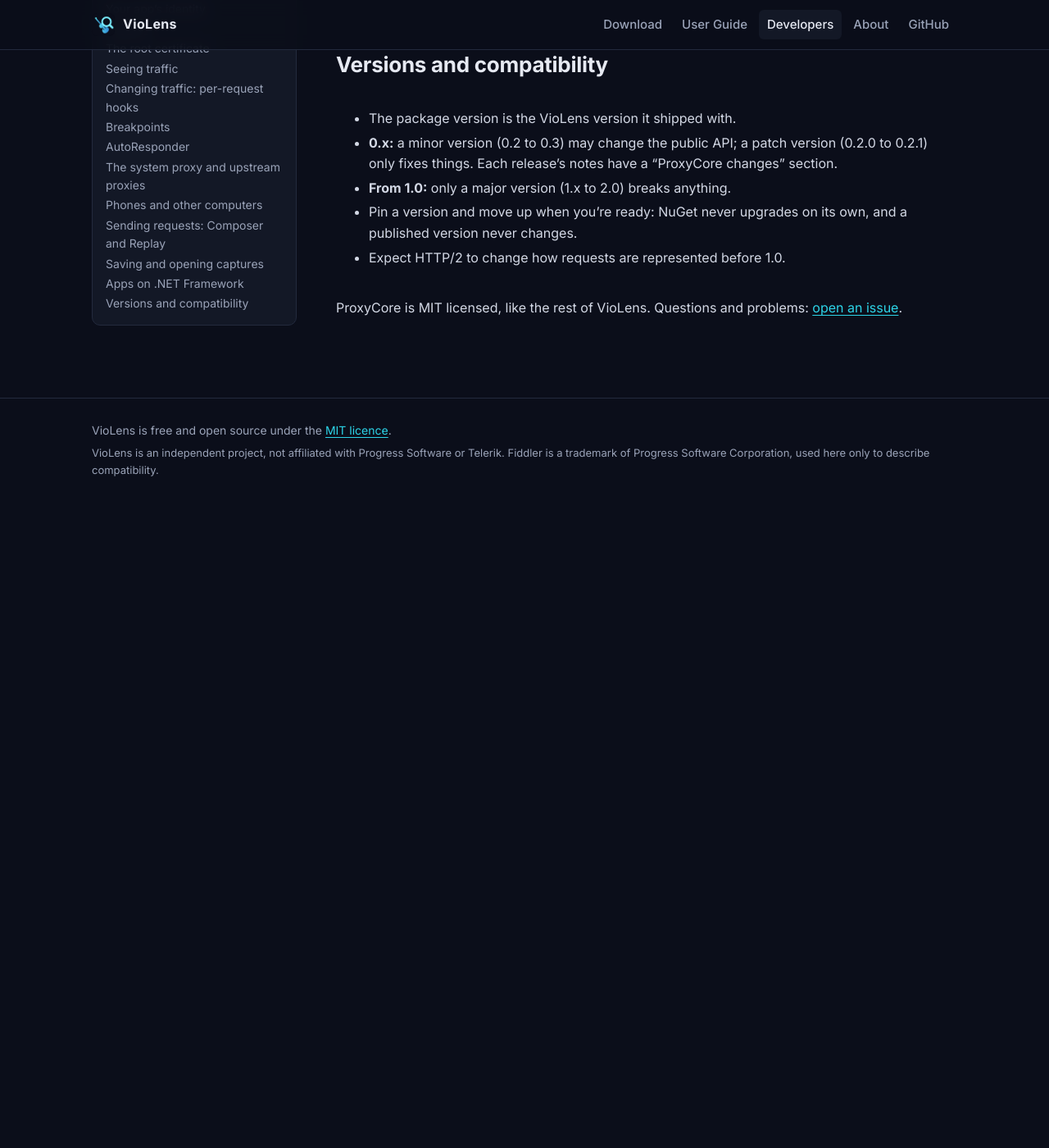
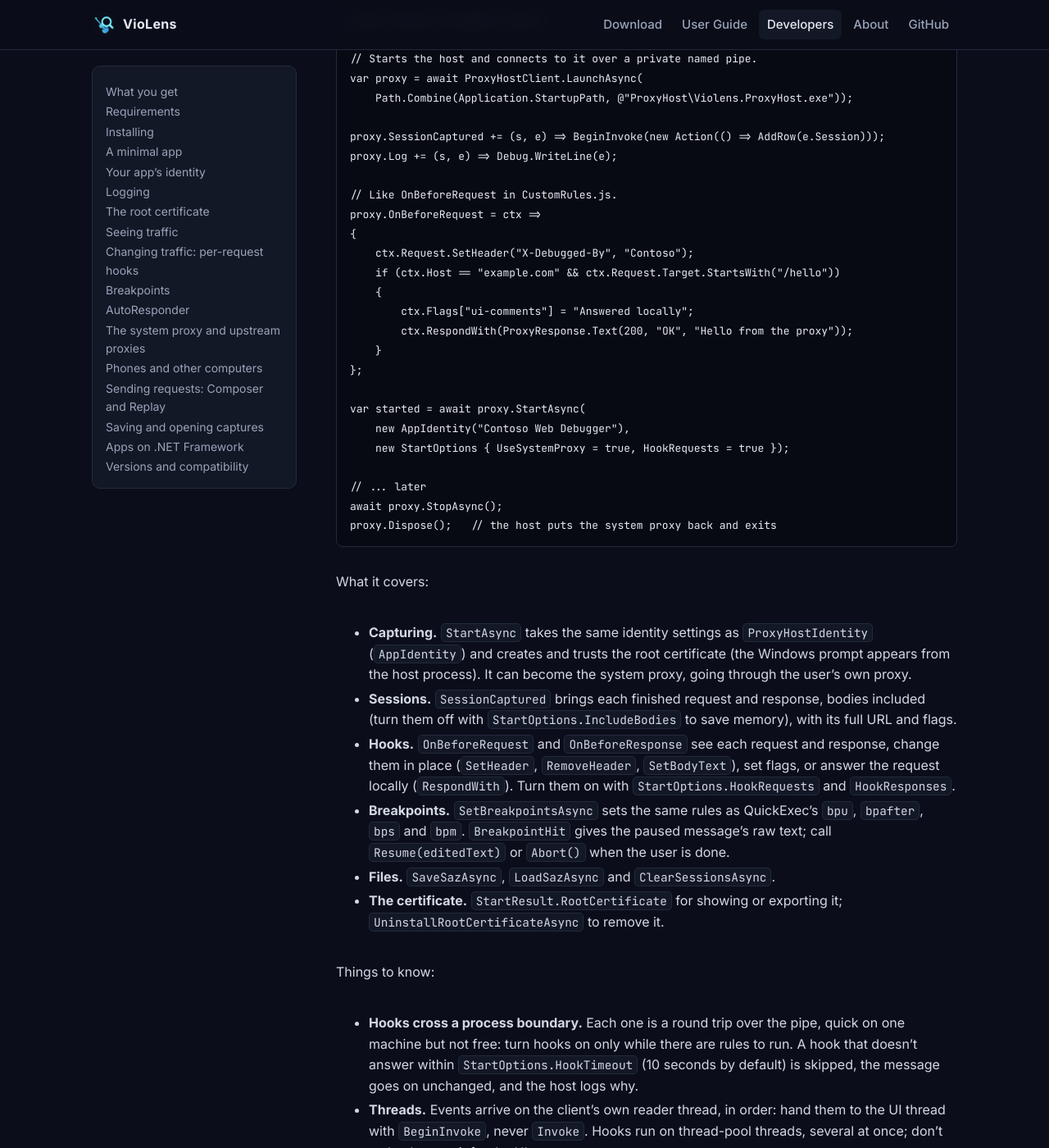
Before and after one commit to MarkSPowell/VioLens-site, a Jekyll site: the page built from developers.md, in a window 1280 px wide and 1400 px high, scrolled down 11786 px. Shown: the whole window at 82% size. Built offline with Jekyll 4.4.1, drawn with Linux system fonts in a browser that asks for light colours; before the commit the page ends 12416 px from its top, so only the background shows below that; some of the changed text lies outside the part shown.

Commit message:
Developers page: the .NET Framework client and host

````diff
--- a/developers.md
+++ b/developers.md
@@ -51,8 +51,9 @@
 
 - **.NET 10.** ProxyCore uses TLS and compression features that .NET
   Framework lacks. Windows Forms and WPF both run on .NET 10, so a desktop
-  app can move across; see [Apps on .NET Framework](#apps-on-net-framework)
-  if yours can't yet.
+  app can move across. An app that stays on .NET Framework uses the engine
+  through a separate host process instead: see
+  [Apps on .NET Framework](#apps-on-net-framework).
 - **Windows or macOS** for the parts that touch the operating system
   (trusting the root certificate, setting the system proxy). Capturing
   traffic sent straight to the proxy works on Linux too.
@@ -416,22 +417,93 @@
 
 ## Apps on .NET Framework
 
-ProxyCore needs .NET 10, so a .NET Framework app can't load it directly. The
-options:
+ProxyCore needs .NET 10, so a .NET Framework app can't load it directly.
+Instead, it can run the engine in a process of its own: **Violens.ProxyHost**,
+a small .NET 10 program, hosts ProxyCore, and your app talks to it through
+**Violens.ProxyHost.Client**, a library for .NET Standard 2.0 (so .NET
+Framework 4.6.2 and later) with no other dependencies.
 
-1. **Move the app to .NET 10.** Windows Forms and WPF are fully supported.
-   What usually holds a Fiddler-style app back is the rest: JScript.NET (for
-   FiddlerScript) doesn't exist on .NET 10, runtime compilation through
-   CodeDOM isn't supported, and extensions built for .NET Framework may not
-   load. VioLens handles those by translating FiddlerScript to run on a
-   JavaScript engine (`Violens.Compatibility`) and running old extensions in
-   a separate .NET Framework process.
-2. **Run the engine in its own process.** A small .NET 10 program hosts
-   ProxyCore, and your app talks to it over a named pipe: sessions one way,
-   rules and breakpoint decisions the other. Your app can stay on .NET
-   Framework, at the cost of designing that protocol. VioLens's legacy
-   extension host does the same thing in the other direction, and is a
-   working example of the pattern.
+| Part | What it is | Where to get it |
+|---|---|---|
+| `Violens.ProxyHost.Client` | The library your app references | NuGet |
+| `Violens.ProxyHost.exe` | The host, self-contained (no .NET 10 install needed) | `Violens.ProxyHost-<version>-win-x64.zip` on each release; ship it in a folder beside your app |
+
+```csharp
+using Violens.ProxyHost.Client;
+
+// Starts the host and connects to it over a private named pipe.
+var proxy = await ProxyHostClient.LaunchAsync(
+    Path.Combine(Application.StartupPath, @"ProxyHost\Violens.ProxyHost.exe"));
+
+proxy.SessionCaptured += (s, e) => BeginInvoke(new Action(() => AddRow(e.Session)));
+proxy.Log += (s, e) => Debug.WriteLine(e);
+
+// Like OnBeforeRequest in CustomRules.js.
+proxy.OnBeforeRequest = ctx =>
+{
+    ctx.Request.SetHeader("X-Debugged-By", "Contoso");
+    if (ctx.Host == "example.com" && ctx.Request.Target.StartsWith("/hello"))
+    {
+        ctx.Flags["ui-comments"] = "Answered locally";
+        ctx.RespondWith(ProxyResponse.Text(200, "OK", "Hello from the proxy"));
+    }
+};
+
+var started = await proxy.StartAsync(
+    new AppIdentity("Contoso Web Debugger"),
+    new StartOptions { UseSystemProxy = true, HookRequests = true });
+
+// ... later
+await proxy.StopAsync();
+proxy.Dispose();   // the host puts the system proxy back and exits
+```
+
+What it covers:
+
+- **Capturing.** `StartAsync` takes the same identity settings as
+  `ProxyHostIdentity` (`AppIdentity`) and creates and trusts the root
+  certificate (the Windows prompt appears from the host process). It can
+  become the system proxy, going through the user's own proxy.
+- **Sessions.** `SessionCaptured` brings each finished request and response,
+  bodies included (turn them off with `StartOptions.IncludeBodies` to save
+  memory), with its full URL and flags.
+- **Hooks.** `OnBeforeRequest` and `OnBeforeResponse` see each request and
+  response, change them in place (`SetHeader`, `RemoveHeader`,
+  `SetBodyText`), set flags, or answer the request locally (`RespondWith`).
+  Turn them on with `StartOptions.HookRequests` and `HookResponses`.
+- **Breakpoints.** `SetBreakpointsAsync` sets the same rules as QuickExec's
+  `bpu`, `bpafter`, `bps` and `bpm`. `BreakpointHit` gives the paused
+  message's raw text; call `Resume(editedText)` or `Abort()` when the user is
+  done.
+- **Files.** `SaveSazAsync`, `LoadSazAsync` and `ClearSessionsAsync`.
+- **The certificate.** `StartResult.RootCertificate` for showing or
+  exporting it; `UninstallRootCertificateAsync` to remove it.
+
+Things to know:
+
+- **Hooks cross a process boundary.** Each one is a round trip over the pipe,
+  quick on one machine but not free: turn hooks on only while there are
+  rules to run. A hook that doesn't answer within `StartOptions.HookTimeout`
+  (10 seconds by default) is skipped, the message goes on unchanged, and the
+  host logs why.
+- **Threads.** Events arrive on the client's own reader thread, in order:
+  hand them to the UI thread with `BeginInvoke`, never `Invoke`. Hooks run on
+  thread-pool threads, several at once; don't make them wait for the UI.
+- **Lifetime.** The host stops capturing, puts the system proxy back and
+  exits when you dispose the client, when the pipe breaks, or when your
+  process ends, even if it crashes. If the host itself crashes while it's
+  the system proxy, the next `StartAsync` restores the user's settings.
+- **Only your app can talk to it.** `LaunchAsync` gives the host a random
+  pipe name and a one-time token, and refuses a pipe that answers without
+  that token.
+
+Moving the app itself to .NET 10 is the other route. Windows Forms and WPF
+are fully supported there; what usually holds a Fiddler-style app back is
+the rest: JScript.NET (for FiddlerScript) doesn't exist on .NET 10, runtime
+compilation through CodeDOM isn't supported, and extensions built for .NET
+Framework may not load. VioLens handles those by translating FiddlerScript to
+run on a JavaScript engine (`Violens.Compatibility`) and running old
+extensions in a separate .NET Framework process.
 
 ## Versions and compatibility
 
--- a/index.html
+++ b/index.html
@@ -123,7 +123,7 @@
 <section class="section">
   <div class="wrap">
     <h2>Build your own tool on the engine</h2>
-    <p class="intro">The proxy engine inside VioLens is a .NET library of its own, <code>Violens.ProxyCore</code>, published on NuGet with each release. Use it to build a debugger, a capture tool or a test harness, with hooks in the shape of Fiddler's: OnBeforeRequest, AutoTamper, session flags and breakpoints.</p>
+    <p class="intro">The proxy engine inside VioLens is a .NET library of its own, <code>Violens.ProxyCore</code>, published on NuGet with each release. Use it to build a debugger, a capture tool or a test harness, with hooks in the shape of Fiddler's: OnBeforeRequest, AutoTamper, session flags and breakpoints. Apps still on .NET Framework can use it too, through <code>Violens.ProxyHost.Client</code>, which runs the engine in a small process of its own.</p>
     <div class="buttons">
       <a class="button" href="{{ '/developers/' | relative_url }}">Read the Embedding ProxyCore guide</a>
     </div>
````
